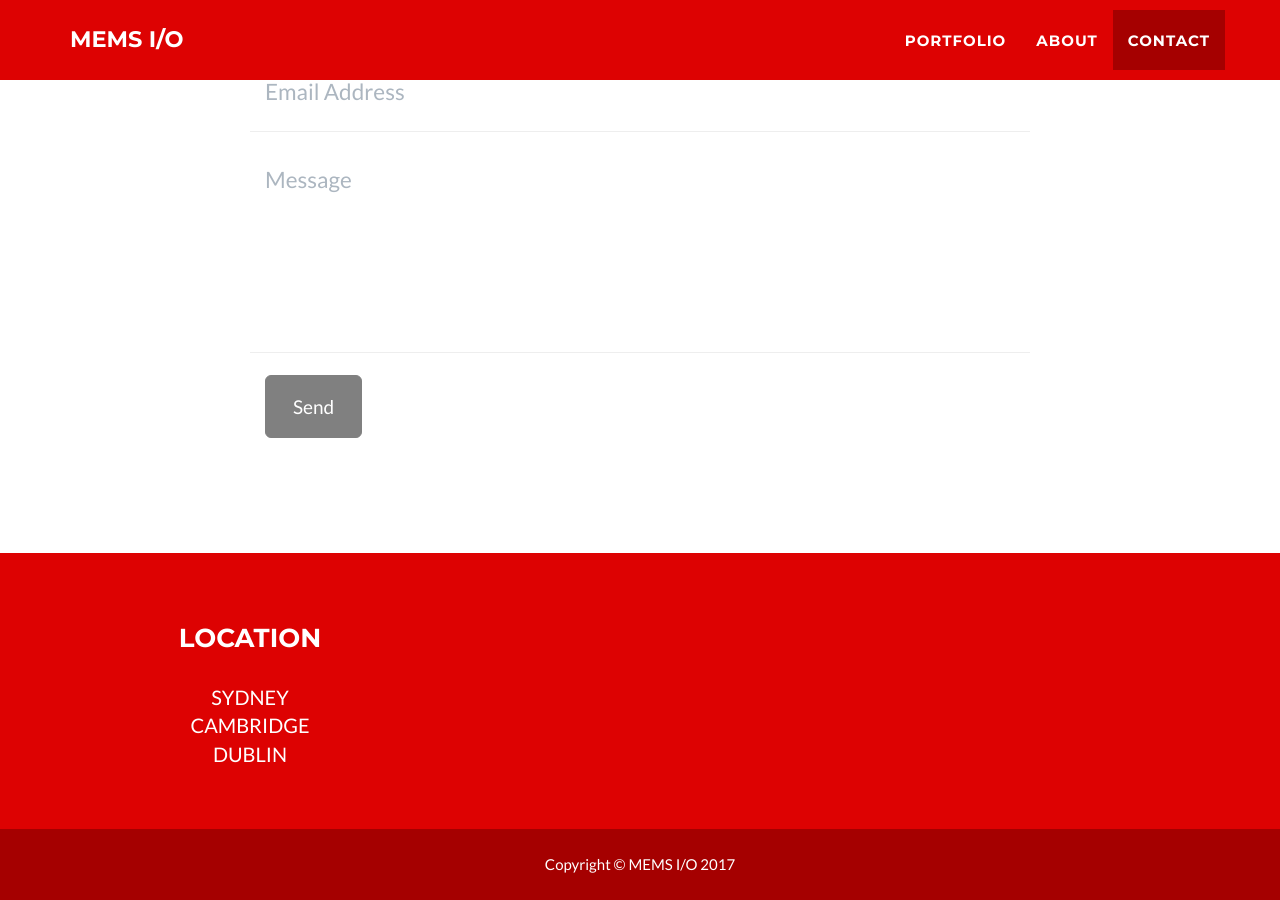
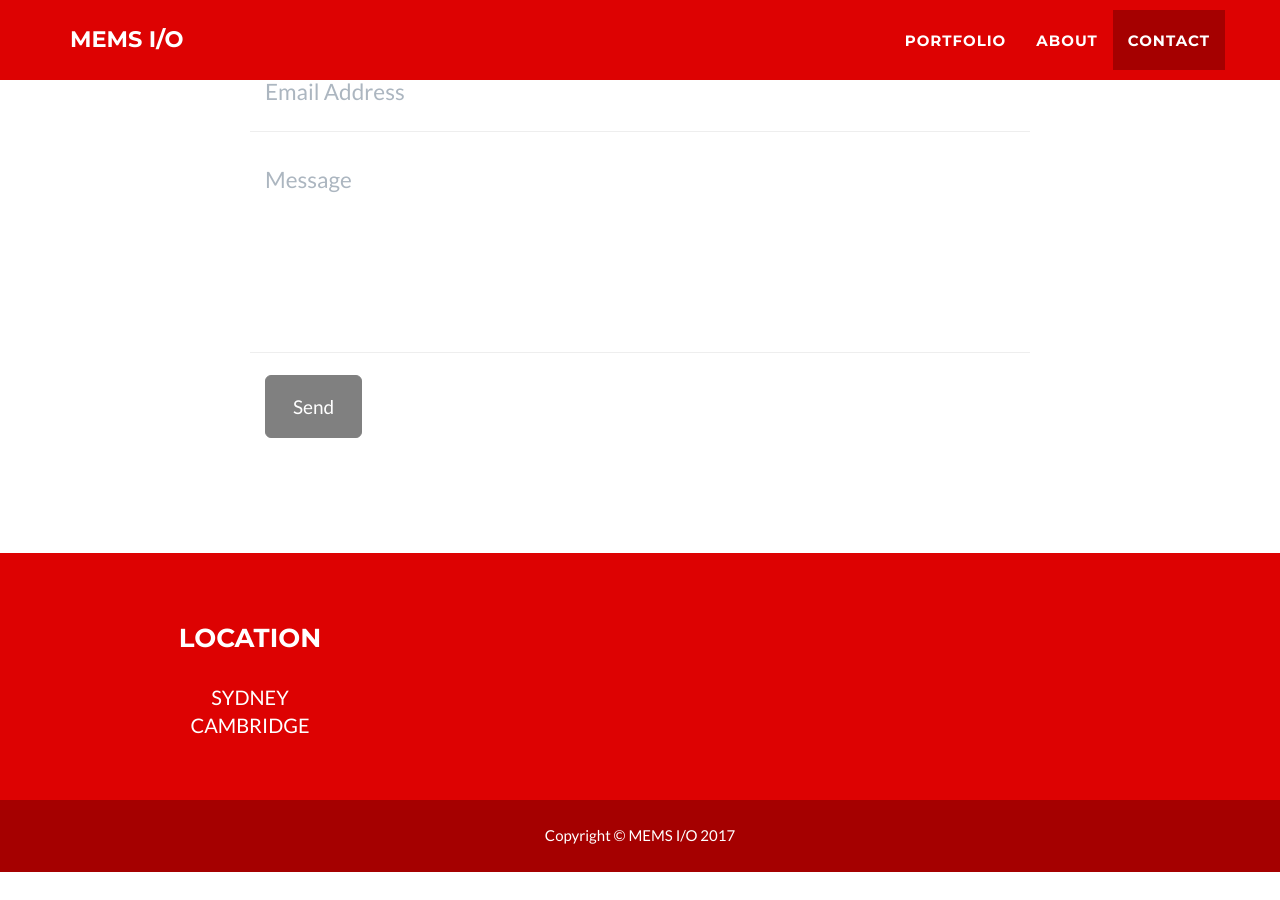
Before and after one commit to memsio/memsio.github.io, a Jekyll site: the page built from index.html, in a window 1280 px wide and 900 px high, scrolled down 2385 px. Built offline with Jekyll 4.4.1, drawn with Linux system fonts in a browser that asks for light colours; after the commit the page ends 3257 px from its top, so only the background shows below that.

Commit message:
updating location

```diff
--- a/_config.yml
+++ b/_config.yml
@@ -54,7 +54,6 @@ footer:
 address:
   - line: SYDNEY
   - line: CAMBRIDGE
-  - line: DUBLIN
 
 # Credits content
 # credits: 'Freelancer is a free to use, open source Bootstrap theme created by <a href="http://startbootstrap.com">Start Bootstrap</a>.'
```
